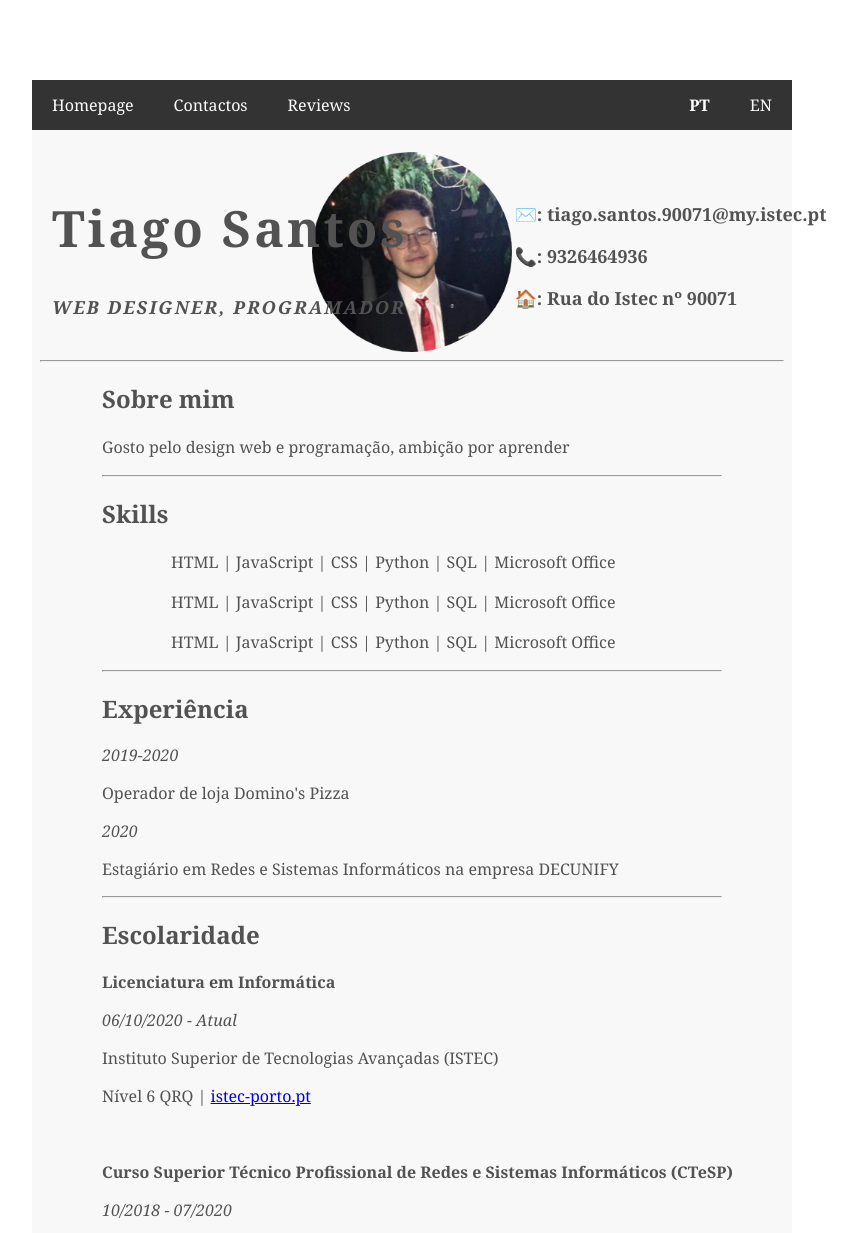
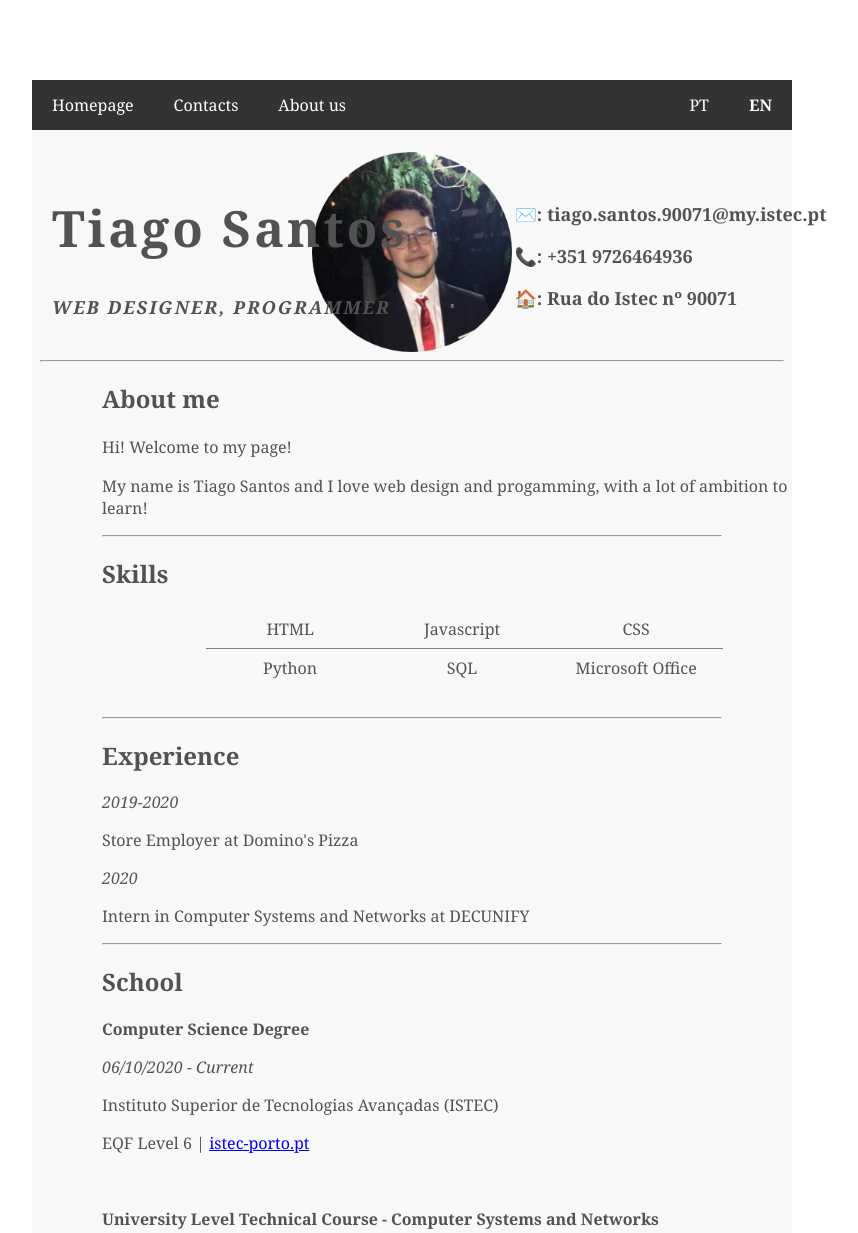
Before and after one commit to jrocha25/ti1-website, a plain HTML site: page en/tiago.html in a window 1280 px wide. Shown: the top 1233 px of the page, without its empty margins (228-1086 px from the left). Drawn offline with Linux system fonts and the light colour scheme.

Commit message:
Final changes

```diff
--- a/css/tiago.css
+++ b/css/tiago.css
@@ -108,10 +108,26 @@ p.enlarge {
   padding-right: 70px;
   line-height: 24px;}
 
-p.ajdir {
-  font-size: 100%;
-  line-height: 24px;
-  margin-left: 10%;
+.ajdir {
+  width: 100px;
+  margin-left: 15%;
+}
+
+table {
+  border-collapse: collapse;
+  width: 75%;
+  margin-left: 15%;
+}
+
+.borda {
+  width: 200px;
+  border-bottom: 1px solid grey;
+}
+
+td {
+  padding: 8px;
+  width: 200px;
+  text-align: center;
 }
 
 footer {
--- a/en/tiago.html
+++ b/en/tiago.html
@@ -6,16 +6,16 @@
     <link rel="stylesheet" href="../css/tiago.css">
     <link rel="stylesheet" href="../css/top_button.css">
     <script src="../scripts/top_button.js"></script>
-    <title>Tiago Santos [PT] - CV Online</title>
+    <title>Tiago Santos [EN] - CV Online</title>
 </head>
 <body>
     <div class="backg">
         <div class="navbar">
             <a href="./index.html">Homepage</a>
-            <a href="./contactos.html">Contactos</a>
-            <a href="./about_us.html">Reviews</a>
-            <a href="../en/tiago.html" class="right">EN</a>
-            <a href="./pt/tiago.html" class="right"><b>PT</b></a>
+            <a href="./contactos.html">Contacts</a>
+            <a href="./about_us.html">About us</a>
+            <a href="./tiago.html" class="right"><b>EN</b></a>
+            <a href="../pt/tiago.html" class="right">PT</a>
         </div>
         <br>
         <div class="centered">
@@ -24,57 +24,68 @@
         <div class="header">
             <div class="headernome">
                 <h1>Tiago Santos</h1>
-                <h2><i>WEB DESIGNER, PROGRAMADOR</i></h2>
+                <h2><i>WEB DESIGNER, PROGRAMMER</i></h2>
             </div>
             <div class="headerinfos">
                 <h3>✉️: tiago.santos.90071@my.istec.pt</h3>
-                <h3>📞: 9326464936</h3>
+                <h3>📞: +351 9726464936</h3>
                 <h3>🏠: Rua do Istec nº 90071</h3>
             </div>
         </div>
         <hr id="grande">
         <div class="sobremim">
-            <h2>Sobre mim</h2>
-            <p class="enlarge">Gosto pelo design web e programação, ambição por aprender</p>
+            <h2>About me</h2>
+            <p class="enlarge">Hi! Welcome to my page!
+                <br>
+            <p class="enlarge"></p> My name is Tiago Santos and I love web design and progamming, with a lot of ambition to learn!</p>
         </div>
         <hr>
         <div class="skills">
             <h2>Skills</h2>
-            <p class="ajdir">HTML | JavaScript | CSS | Python | SQL | Microsoft Office</p>
-            <p class="ajdir">HTML | JavaScript | CSS | Python | SQL | Microsoft Office</p>
-            <p class="ajdir">HTML | JavaScript | CSS | Python | SQL | Microsoft Office</p>
+            <table>
+                <tr>
+                  <td class="borda">HTML</td>
+                  <td class="borda">Javascript</td>
+                  <td class="borda">CSS</td>
+                </tr>
+                <tr>
+                  <td>Python</td>
+                  <td>SQL</td>
+                  <td>Microsoft Office</td>
+                </tr>
+              </table>
         </div>
-        <hr>
+        <br> <hr>
         <div class="exp">
-            <h2>Experiência</h2>
+            <h2>Experience</h2>
             <p class="data"><i>2019-2020</i></p>
-            <p>Operador de loja Domino's Pizza</p>
+            <p>Store Employer at Domino's Pizza</p>
             <p class="data"><i>2020</i></p>
-            <p>Estagiário em Redes e Sistemas Informáticos na empresa DECUNIFY</p>
+            <p>Intern in Computer Systems and Networks at DECUNIFY</p>
         </div>
         <hr>
         <div class="escola">
-            <h2>Escolaridade</h2>
-            <p><b>Licenciatura em Informática</b></p>
-            <p class="data"><i>06/10/2020 - Atual</i></p>
+            <h2>School</h2>
+            <p><b>Computer Science Degree</b></p>
+            <p class="data"><i>06/10/2020 - Current</i></p>
             <p>Instituto Superior de Tecnologias Avançadas (ISTEC)</p>
-            <p>Nível 6 QRQ | <a href="http://istec-porto.pt/">istec-porto.pt</a></p> <br>
-            <p><b>Curso Superior Técnico Profissional de Redes e Sistemas Informáticos (CTeSP) </b></p>
+            <p>EQF Level 6 | <a href="http://istec-porto.pt/">istec-porto.pt</a></p> <br>
+            <p><b>University Level Technical Course - Computer Systems and Networks </b></p>
             <p class="data"><i>10/2018 - 07/2020</i></p>
             <p>Instituto Superior de Tecnologias Avançadas (ISTEC)</p>
-            <p> Instalação de Redes Locais; <br>
-                - Detecção de Avarias; <br>
-                - Serviços de Rede; <br>
-                - Hardware e Redes de Computadores; <br>
-                - Políticas de Segurança; <br>
-                - Programação (Python, JavaScript e SQL); <br>
-                - Entre outros. <br></p>
-            <p>Nível 5 QRQ | <a href="http://istec-porto.pt/">istec-porto.pt</a></p> <br>
-            <p><b>Ensino Secundário</b></p>
+            <p> - Local Network Installations; <br>
+                - Fault Detection;<br>
+                - Network Services;<br>
+                - Hardware and Computer Networks;<br>
+                - Security Policies;<br>
+                - Programming (Python, JavaScript, SQL);<br>
+                - Etc.</p><br>
+            <p>EQF Level 5 | <a href="http://istec-porto.pt/">istec-porto.pt</a></p> <br>
+            <p><b>High School</b></p>
             <p class="data"><i>09/2015 - 07/2018</i></p>
             <p>Escola Secundária de Valbom</p>
-            <p>Curso de Ciências e Tecnologias</p>
-            <p>Nível 4 QRQ | <a href="https://www.aev-valbom.org/">aev-valbom.org</a></p>
+            <p>Science and Technology</p>
+            <p>EQF Level 4 | <a href="https://www.aev-valbom.org/">aev-valbom.org</a></p>
         </div>
         <hr>
         <footer>© João Rocha & Tiago Santos. All Rights Reserved.</footer>
```
Also changed, not shown: pt/tiago.html (+20 -9 lines).
